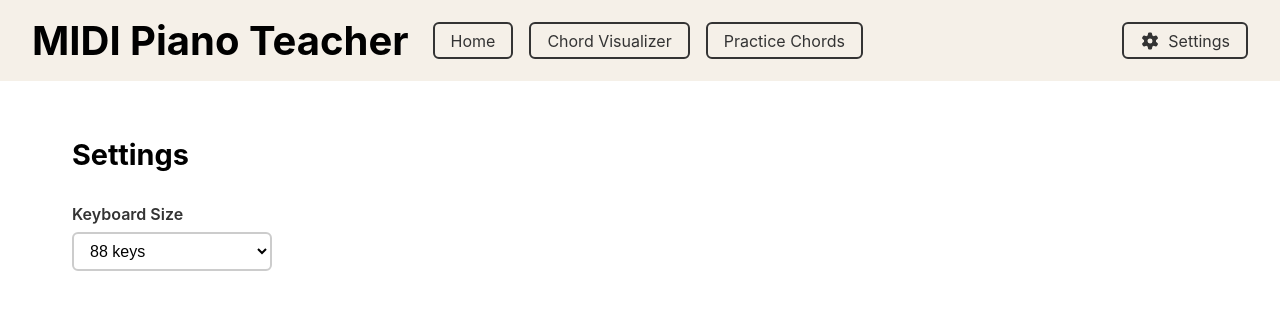
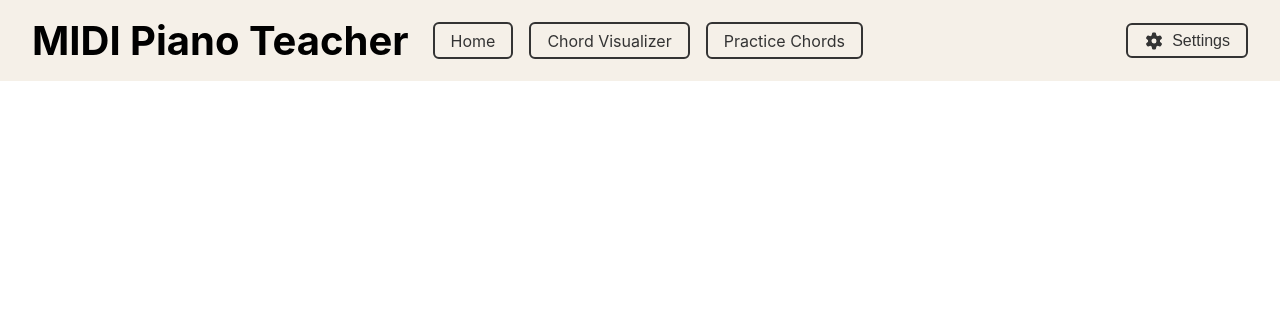
Before and after one commit to mjosephs1/midi-piano-teacher-web, a React (Create React App) app: page /settings in a window 1280 px wide. Shown: the top 310 px of the page. Built offline with nearby package versions, Linux system fonts and the light colour scheme.

Commit message:
Remove separate settings route, move settings component to a modal/panel that appears under the Settings button in the header

```diff
--- a/src/App.css
+++ b/src/App.css
@@ -51,27 +51,40 @@
   background: #f0f0f0;
 }
 
-.settings-link {
+.settings-wrapper {
   position: absolute;
   right: 2rem;
+}
+
+.settings-button {
   display: flex;
   align-items: center;
   gap: 0.5rem;
-  border: none;
+  border: 2px solid #333;
+  border-radius: 6px;
   background: transparent;
-  padding: 0;
+  padding: 0.4rem 1rem;
+  font-size: 1rem;
+  color: #333;
+  cursor: pointer;
+  white-space: nowrap;
+  transition: background-color 0.2s;
 }
 
-.settings-link:hover {
-  background: transparent;
+.settings-button:hover {
+  background: #f0f0f0;
 }
 
-.settings-link svg {
-  background: transparent;
-}
-
-.settings-icon {
-  color: #333;
+.settings-panel {
+  position: absolute;
+  top: calc(100% + 0.5rem);
+  right: 0;
+  background: white;
+  border: 2px solid #ccc;
+  border-radius: 8px;
+  box-shadow: 0 4px 16px rgba(0,0,0,0.12);
+  z-index: 100;
+  min-width: 240px;
 }
 
 .App .status {
--- a/src/App.tsx
+++ b/src/App.tsx
@@ -1,6 +1,6 @@
 import './App.css';
 import type { FC } from 'react';
-import { useEffect, useState } from 'react';
+import { useEffect, useRef, useState } from 'react';
 import { Routes, Route, Link } from 'react-router-dom';
 import { Home } from './Home';
 import { Settings, KEYBOARD_SIZES } from './Settings';
@@ -31,6 +31,8 @@ const App: FC = () => {
     }
     return 88;
   });
+  const [settingsOpen, setSettingsOpen] = useState(false);
+  const settingsWrapperRef = useRef<HTMLDivElement>(null);
 
   useEffect(() => {
     document.title = 'MIDI Piano Teacher';
@@ -44,6 +46,16 @@ const App: FC = () => {
     }
   }, [numKeys]);
 
+  useEffect(() => {
+    const handleClickOutside = (e: MouseEvent) => {
+      if (settingsWrapperRef.current && !settingsWrapperRef.current.contains(e.target as Node)) {
+        setSettingsOpen(false);
+      }
+    };
+    document.addEventListener('mousedown', handleClickOutside);
+    return () => document.removeEventListener('mousedown', handleClickOutside);
+  }, []);
+
   return (
     <div className="App">
       <header className="app-header">
@@ -52,31 +64,31 @@ const App: FC = () => {
           <Link to="/">Home</Link>
           <Link to="/chord-visualizer">Chord Visualizer</Link>
           <Link to="/practice-chords">Practice Chords</Link>
-          <Link to="/settings" className="settings-link">
+        </nav>
+        <div className="settings-wrapper" ref={settingsWrapperRef}>
+          <button
+            className="settings-button"
+            onClick={() => setSettingsOpen(prev => !prev)}
+            aria-expanded={settingsOpen}
+          >
             <FontAwesomeIcon icon={faGear} />
             Settings
-          </Link>
-        </nav>
+          </button>
+          {settingsOpen && (
+            <div className="settings-panel">
+              <Settings
+                numKeys={numKeys}
+                onNumKeysChange={setNumKeys}
+                keyboardSizes={KEYBOARD_SIZES}
+              />
+            </div>
+          )}
+        </div>
       </header>
 
       <Routes>
         <Route path="/" element={<Home numKeys={numKeys} />} />
-        <Route
-          path="/settings"
-          element={
-            <Settings
-              numKeys={numKeys}
-              onNumKeysChange={setNumKeys}
-              keyboardSizes={KEYBOARD_SIZES}
-            />
-          }
-        />
-      <Route
-          path="/chord-visualizer"
-          element={
-            <ChordVisualizer/>
-          }
-        />
+        <Route path="/chord-visualizer" element={<ChordVisualizer/>} />
         <Route path="/practice-chords" element={<PracticeChords />} />
         <Route path="/practice-chords/practice" element={<PracticeMode numKeys={numKeys} />} />
       </Routes>
--- a/src/Settings.css
+++ b/src/Settings.css
@@ -1,20 +1,20 @@
 .settings-page {
   width: 100%;
   max-width: 480px;
-  padding: 2rem;
+  padding: 1.5rem;
   text-align: left;
 }
 
 .settings-page h2 {
-  margin-bottom: 2rem;
-  font-size: 1.8rem;
+  margin: 0 0 1.5rem 0;
+  font-size: 1.2rem;
 }
 
 .settings-row {
   display: flex;
   flex-direction: column;
   gap: 0.5rem;
-  margin-bottom: 1.5rem;
+  margin-bottom: 0;
 }
 
 .settings-row label {
--- a/src/Settings.tsx
+++ b/src/Settings.tsx
@@ -41,7 +41,7 @@ export const Settings: FC<SettingsProps> = ({
 
   return (
     <div className="settings-page">
-      <h2>Settings</h2>
+      {/* <h2>Settings</h2> */}
       <div className="settings-row">
         <label htmlFor="keyboard-size">Keyboard Size</label>
         <select
```
